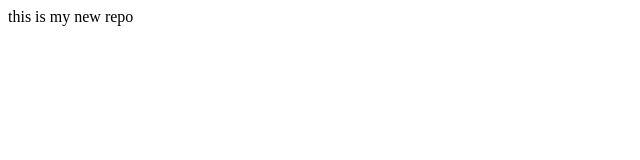
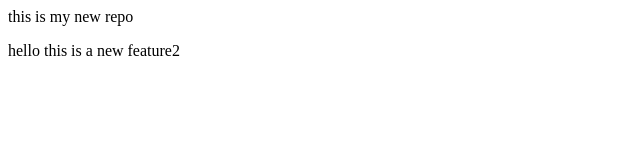
Before and after one commit to Saadkhan665/LocalRepo, a plain HTML site: page index.html in a window 1280 px wide. Shown: the whole page, without its empty margins (0-640 px from the left). Drawn offline with Linux system fonts and the light colour scheme.

Commit message:
Add new feature

```diff
--- a/index.html
+++ b/index.html
@@ -1 +1,2 @@
 <p>this is my new repo</p>
+<p>hello this is a new feature2</p>
```
